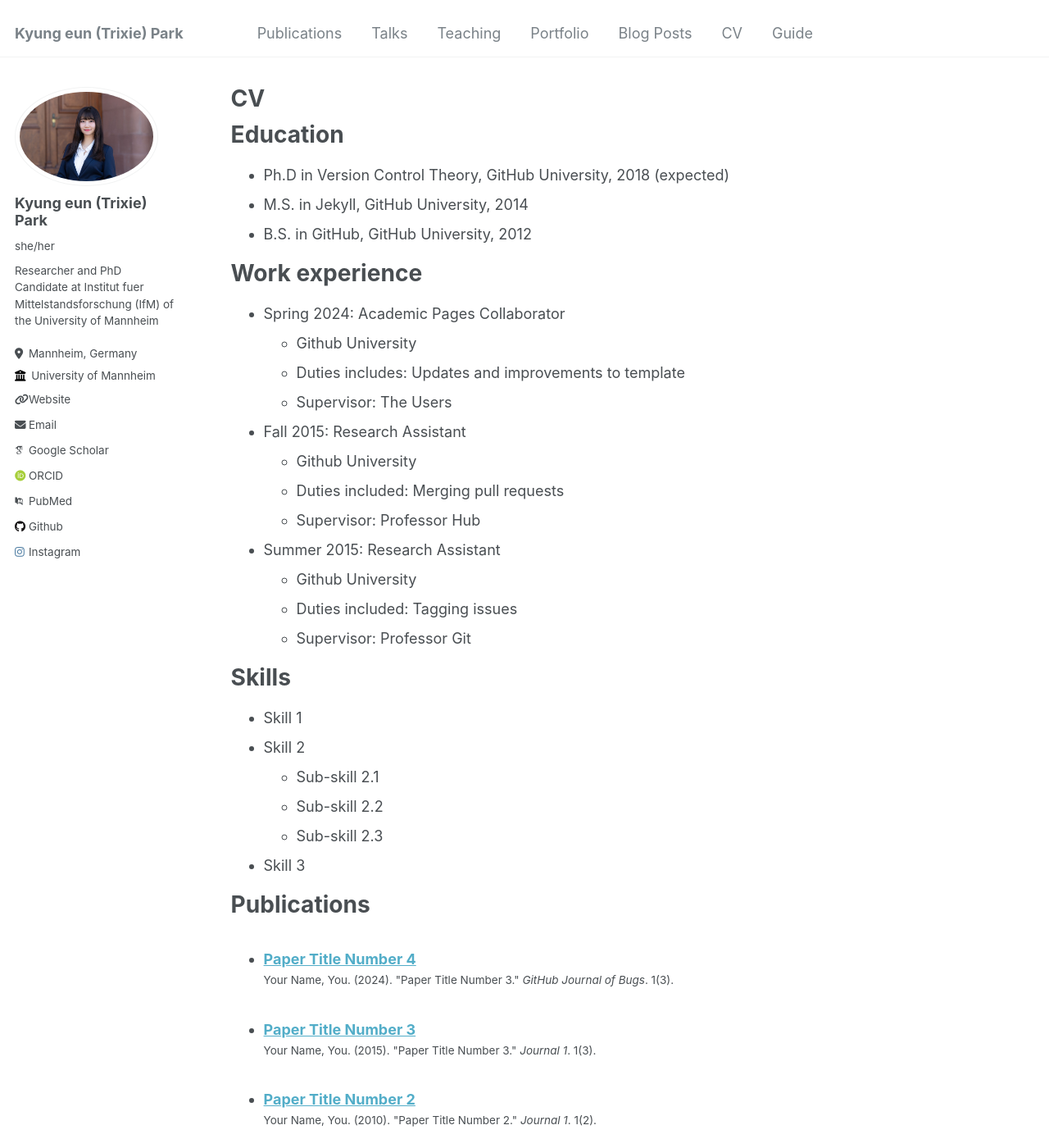
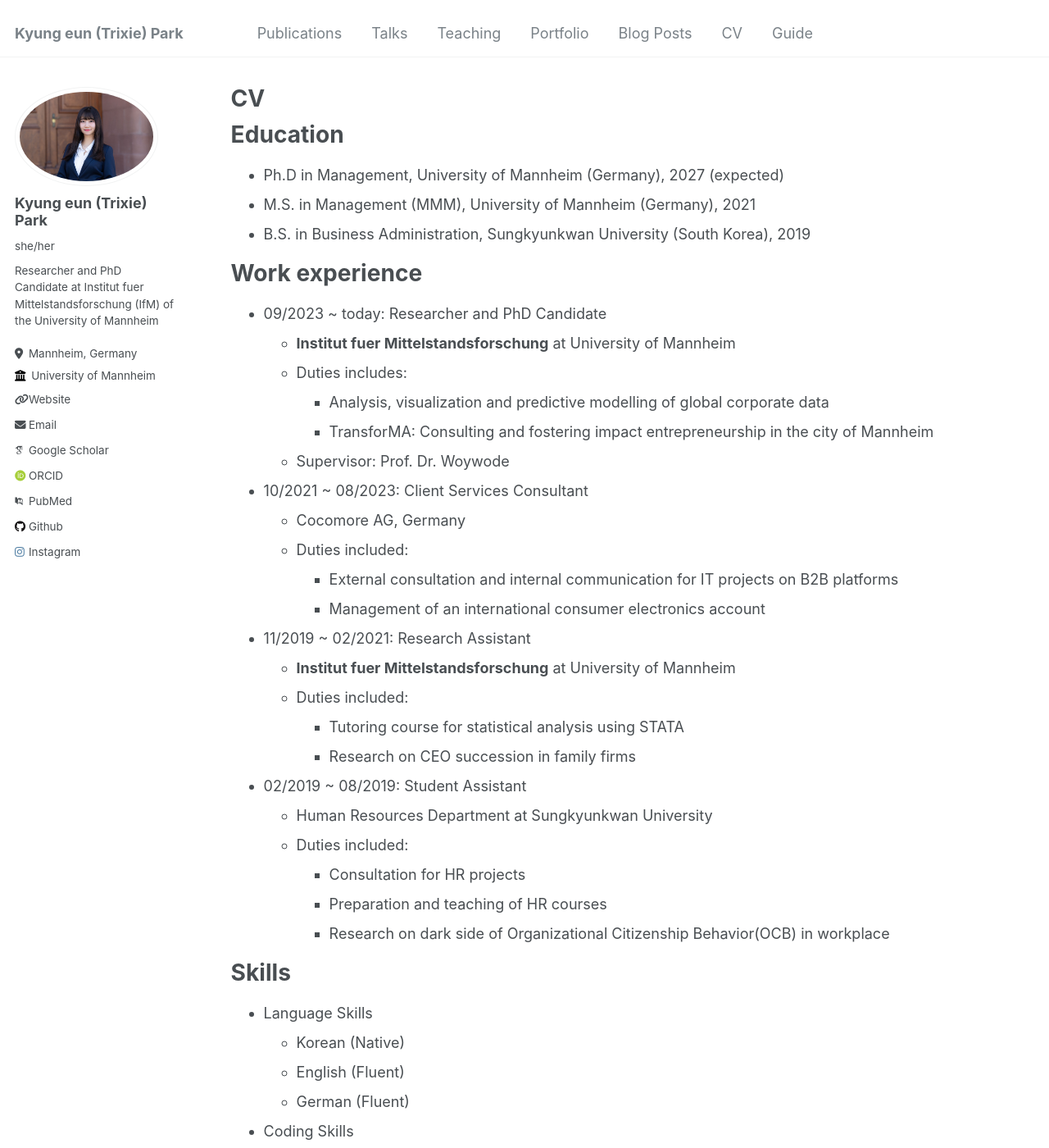
Before and after one commit to KyungEPark/KyungEPark.github.io, a Jekyll site: the page built from _pages/cv.md, in a window 1280 px wide and 1400 px high. Shown: the whole window at 82% size. Built offline with Jekyll 4.4.1, drawn with Linux system fonts in a browser that asks for light colours; some web fonts are replaced; some of the changed text lies outside the part shown.

Commit message:
Update cv.md

```diff
--- a/_pages/cv.md
+++ b/_pages/cv.md
@@ -11,35 +11,48 @@ redirect_from:
 
 Education
 ======
-* Ph.D in Version Control Theory, GitHub University, 2018 (expected)
-* M.S. in Jekyll, GitHub University, 2014
-* B.S. in GitHub, GitHub University, 2012
+* Ph.D in Management, University of Mannheim (Germany), 2027 (expected)
+* M.S. in Management (MMM), University of Mannheim (Germany), 2021
+* B.S. in Business Administration, Sungkyunkwan University (South Korea), 2019
 
 Work experience
 ======
-* Spring 2024: Academic Pages Collaborator
-  * Github University
-  * Duties includes: Updates and improvements to template
-  * Supervisor: The Users
+* 09/2023 ~ today: Researcher and PhD Candidate
+  * **Institut fuer Mittelstandsforschung** at University of Mannheim
+  * Duties includes:
+    * Analysis, visualization and predictive modelling of global corporate data
+    * TransforMA: Consulting and fostering impact entrepreneurship in the city of Mannheim
+  * Supervisor: Prof. Dr. Woywode
 
-* Fall 2015: Research Assistant
-  * Github University
-  * Duties included: Merging pull requests
-  * Supervisor: Professor Hub
+* 10/2021 ~ 08/2023: Client Services Consultant
+  * Cocomore AG, Germany
+  * Duties included:
+    * External consultation and internal communication for IT projects on B2B platforms
+    * Management of an international consumer electronics account
 
-* Summer 2015: Research Assistant
-  * Github University
-  * Duties included: Tagging issues
-  * Supervisor: Professor Git
+* 11/2019 ~ 02/2021: Research Assistant
+  * **Institut fuer Mittelstandsforschung** at University of Mannheim
+  * Duties included:
+    * Tutoring course for statistical analysis using STATA
+    * Research on CEO succession in family firms
+
+* 02/2019 ~ 08/2019: Student Assistant
+  * Human Resources Department at Sungkyunkwan University
+  * Duties included:
+    * Consultation for HR projects
+    * Preparation and teaching of HR courses
+    * Research on dark side of Organizational Citizenship Behavior(OCB) in workplace
 
 Skills
 ======
-* Skill 1
-* Skill 2
-  * Sub-skill 2.1
-  * Sub-skill 2.2
-  * Sub-skill 2.3
-* Skill 3
+* Language Skills
+  * Korean (Native)
+  * English (Fluent)
+  * German (Fluent)
+* Coding Skills
+  * Python (Advanced)
+  * STATA (Advanced)
+*
 
 Publications
 ======
```
